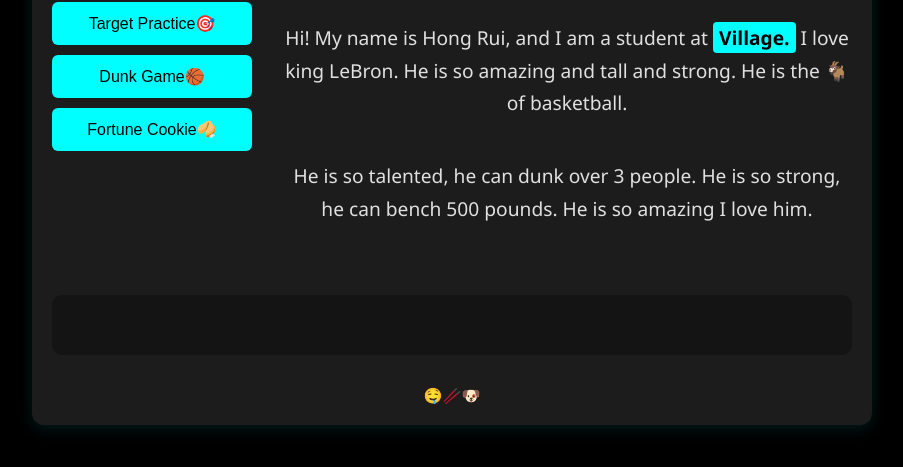
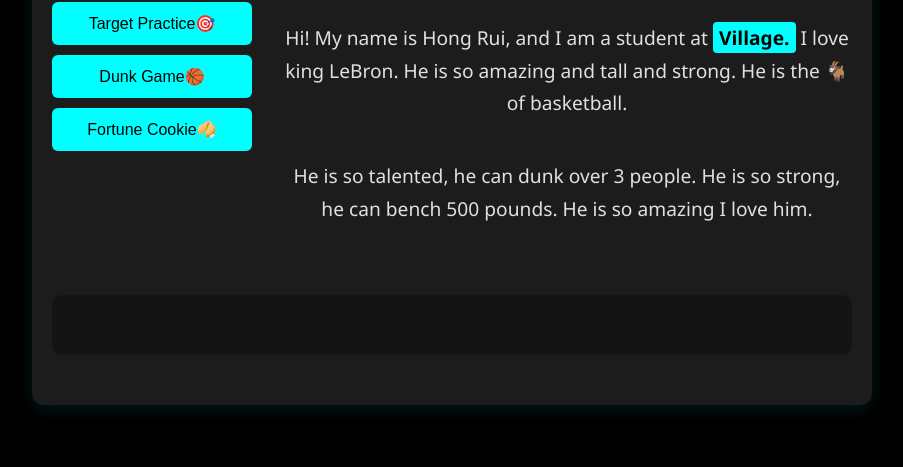
Before and after one commit to hongruitan/hongruitan.github.io, a plain HTML site: page index.html in a window 1280 px wide. Shown: the part 307-774 px from the top of the page, without its empty margins (188-1091 px from the left). Drawn offline with Linux system fonts and the light colour scheme.

Commit message:
Update index.html

```diff
--- a/index.html
+++ b/index.html
@@ -27,7 +27,7 @@
 
         <div id="game-area"></div>
 
-        <div class="footer">🤤🥢🐶</div>
+        <div class="footer"></div>
     </div>
 
     <script src="script.js"></script>
```
